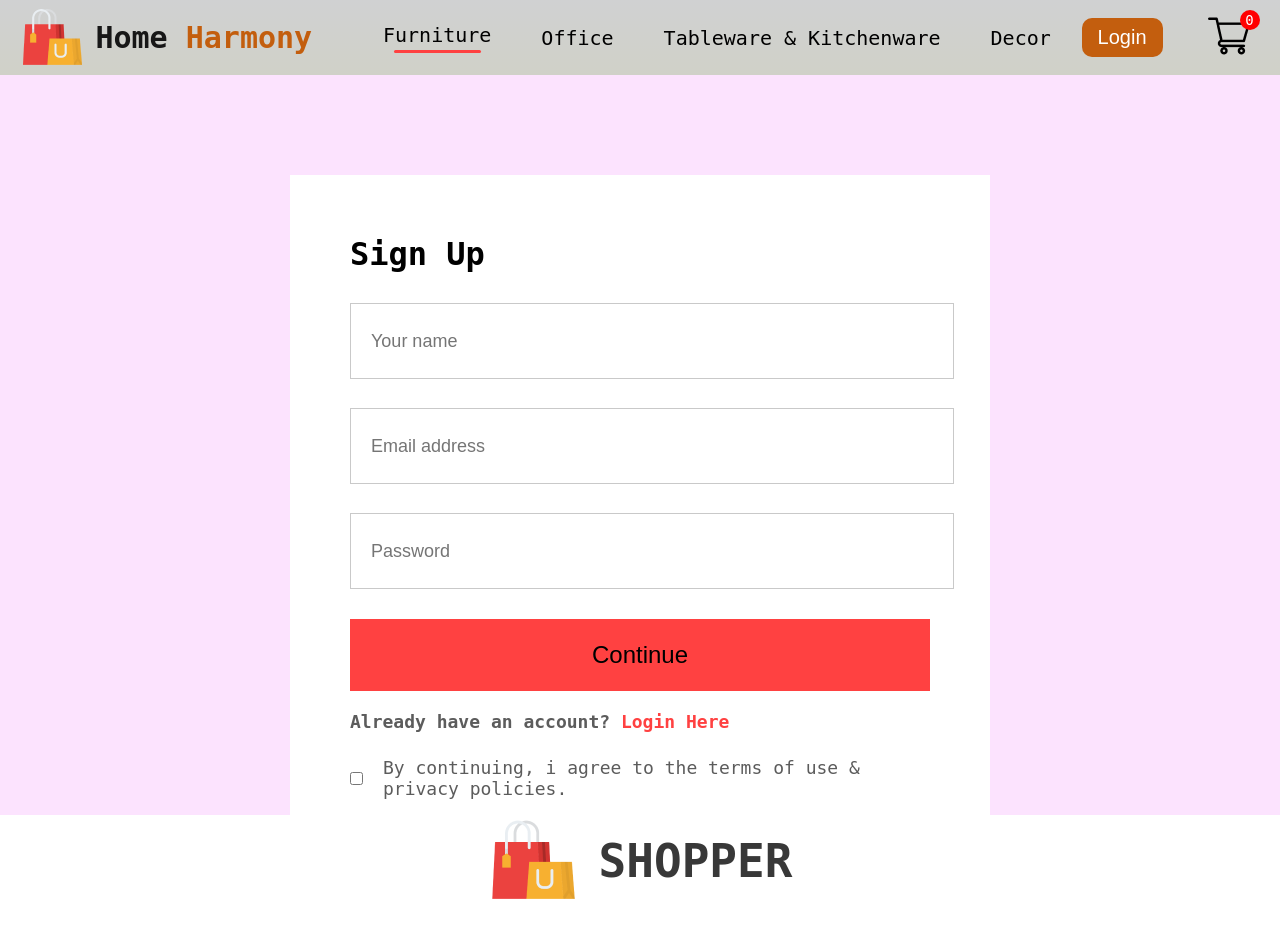
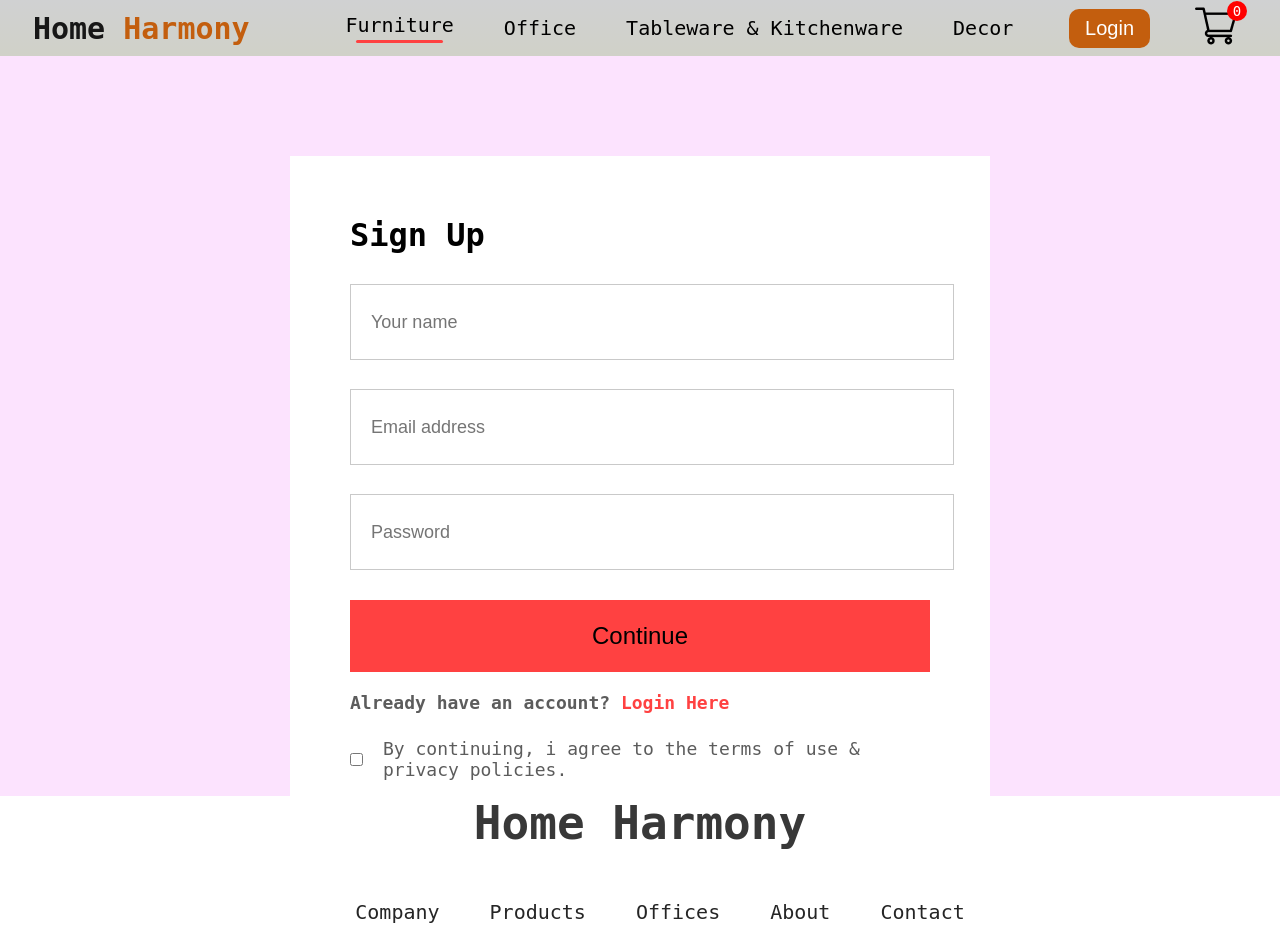
Before and after one commit to roshanlimbu/Home_Harmony, a React (Create React App) app in the folder frontend/: page /login in a window 1280 px wide. Shown: the top 942 px of the page. Built offline with nearby package versions, Linux system fonts and the light colour scheme.

Commit message:
fixed footer.jsx logo and navbar.jsx logo and footer.css

```diff
--- a/frontend/src/Components/Footer/Footer.css
+++ b/frontend/src/Components/Footer/Footer.css
@@ -67,3 +67,6 @@
   gap: 20px;
   margin-top: 20px;
 }
+.nav-logo p span {
+  color: #c35e0e;
+}
--- a/frontend/src/Components/Footer/Footer.jsx
+++ b/frontend/src/Components/Footer/Footer.jsx
@@ -1,16 +1,23 @@
-import React from 'react'
-import './Footer.css'
-import footer_logo from '../Assets/logo_big.png'
-import instagram_icon from '../Assets/instagram_icon.png'
-import pinterest_icon from '../Assets/pintester_icon.png'
-import whatsapp_icon from '../Assets/whatsapp_icon.png'
+import React from "react";
+import { Link } from "react-router-dom";
+import "./Footer.css";
+// import footer_logo from "../Assets/logo_big.png";
+import instagram_icon from "../Assets/instagram_icon.png";
+import pinterest_icon from "../Assets/pintester_icon.png";
+import whatsapp_icon from "../Assets/whatsapp_icon.png";
 
 const Footer = () => {
   return (
     <div className="footer">
       <div className="footer-logo">
-        <img src={footer_logo} alt="" />
-        <p>SHOPPER</p>
+        {/* <img src={footer_logo} alt="" /> */}
+        <Link to="/" style={{ textDecoration: "none" }}>
+          <p>
+            Home <span>Harmony</span>
+          </p>
+        </Link>
+
+        {/* <p>SHOPPER</p> */}
       </div>
       <div>
         <ul className="footer-links">
@@ -18,7 +25,8 @@ const Footer = () => {
           <li>Products</li>
           <li>Offices</li>
           <li>About</li>
-          <li>Contact</li></ul>
+          <li>Contact</li>
+        </ul>
         <div className="footer-social-icon">
           <div className="footer-icons-container">
             <img src={instagram_icon} alt="" />
@@ -35,11 +43,8 @@ const Footer = () => {
         <hr />
         <p>Copyright @ 2024 - All Right Reserved.</p>
       </div>
-
-
-
     </div>
-  )
-}
+  );
+};
 
 export default Footer;
--- a/frontend/src/Components/Navbar/Navbar.jsx
+++ b/frontend/src/Components/Navbar/Navbar.jsx
@@ -1,7 +1,7 @@
 import { useState } from "react";
 import React from "react";
 import "./Navbar.css";
-import logo from "../Assets/logo.png";
+// import logo from "../Assets/logo.png";
 import cart_icon from "../Assets/cart_icon.png";
 import { Link } from "react-router-dom";
 import { useContext } from "react";
@@ -9,13 +9,17 @@ import { ShopContext } from "../../Context/ShopContext";
 
 const Navbar = () => {
   const [menu, setMenu] = useState("shop");
-  const { getTotalCartItems } = useContext(ShopContext)
+  const { getTotalCartItems } = useContext(ShopContext);
 
   return (
     <div className="navbar">
       <div className="nav-logo">
-        <img src={logo} alt="" />
-        <p>Home <span>Harmony</span></p>
+        <Link to="/" style={{ textDecoration: "none" }}>
+          {/* <img src={logo} alt="" /> */}
+          <p>
+            Home <span>Harmony</span>
+          </p>
+        </Link>
       </div>
       <ul className="nav-menu">
         <li
```
